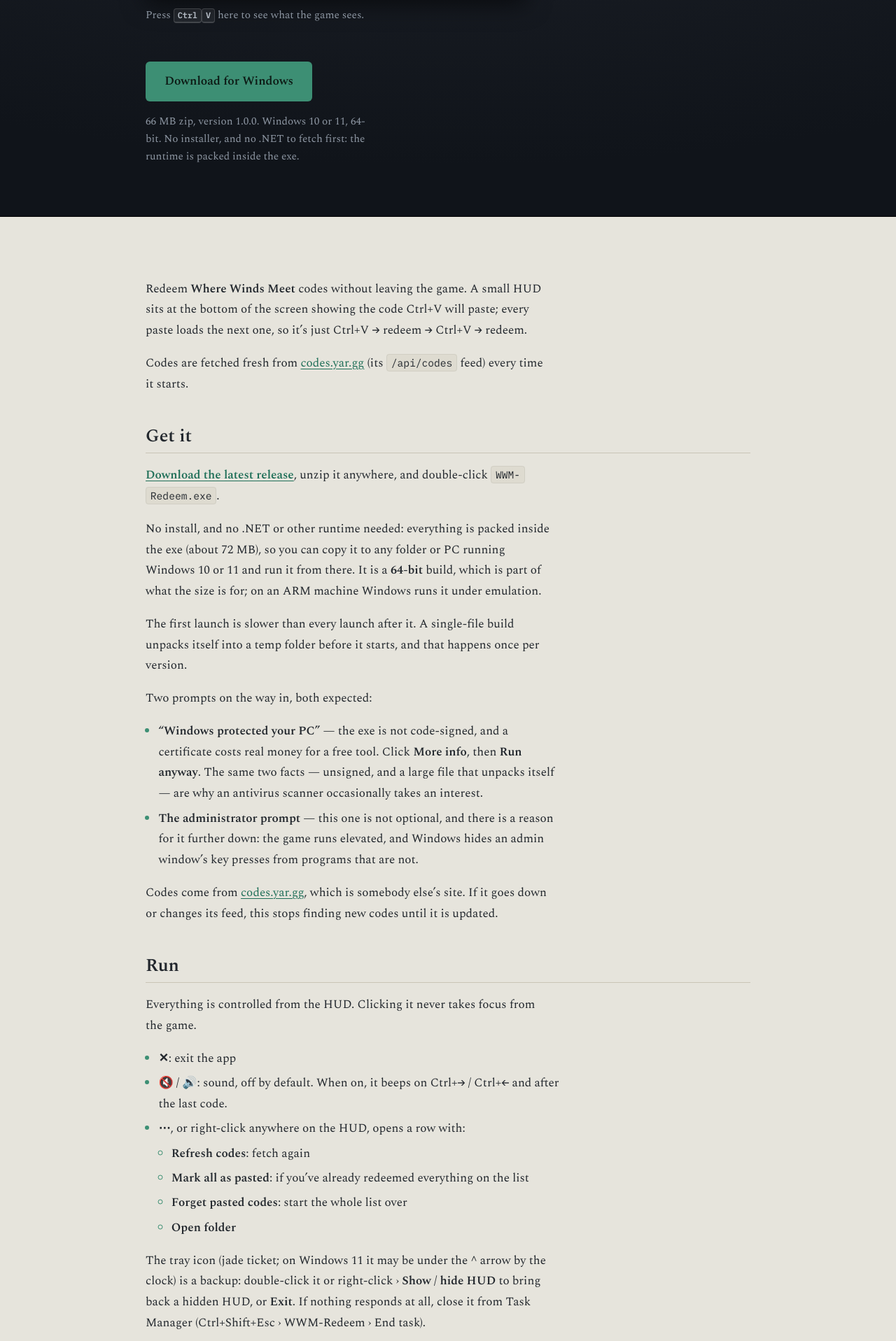
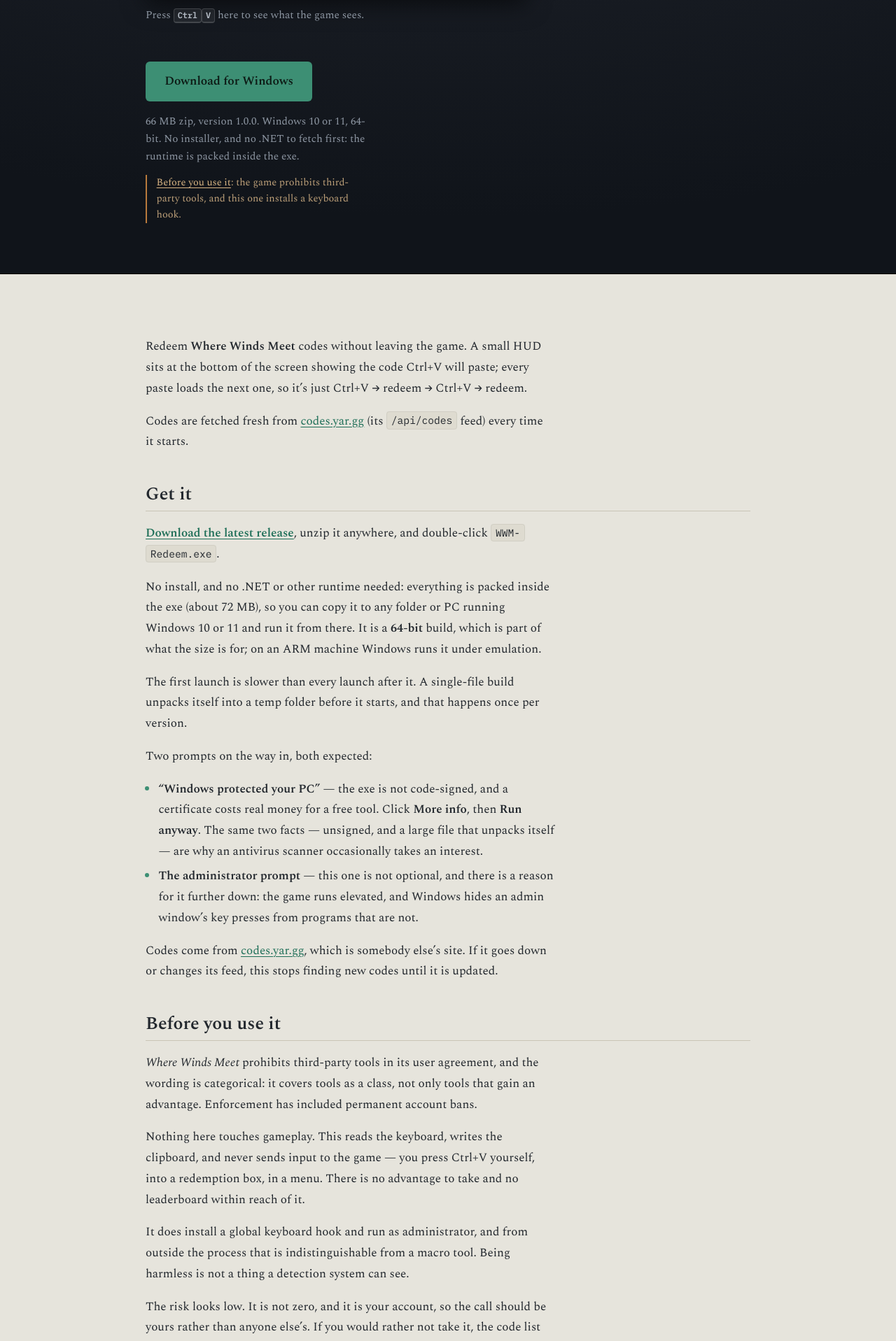
Before and after one commit to aumsaur/WWM_CodeScroll, a Jekyll site: the page built from README.md, in a window 1280 px wide. Shown: the part 418-2335 px from the top of the page at 70% size. Built offline with Jekyll 4.4.1, drawn with Linux system fonts in a browser that asks for light colours; our own code applies the rules of GitHub Pages for plain Markdown files; some of the changed text lies outside the part shown.

Commit message:
Say what using this might cost, above the download button
The page told people about SmartScreen and the admin prompt and said nothing
about the one risk that could actually cost them something. Where Winds Meet
prohibits third-party tools categorically -- as a class, not by advantage
gained -- and enforcement has included permanent bans.

The section is honest in both directions. This never sends input to the game
and has no gameplay surface at all; it also installs a global keyboard hook
and runs elevated, and from outside the process those two facts are what a
macro tool looks like. Being harmless is not visible to a detection system.

Placed above the fold in the hero as well, because a download button with the
caveat only underneath it is a download button with no caveat, and repeated
in the release notes, because most people will never see the page.

Whoever reads it already made their own decision about their own account.
That is the whole point of writing it down.

Co-Authored-By: Claude Opus 5 <noreply@anthropic.com>

```diff
--- a/README.md
+++ b/README.md
@@ -24,6 +24,26 @@ Two prompts on the way in, both expected:
 - **The administrator prompt** — this one is not optional, and there is a reason for it further down: the game runs elevated, and Windows hides an admin window's key presses from programs that are not.
 
 Codes come from [codes.yar.gg](https://codes.yar.gg/), which is somebody else's site. If it goes down or changes its feed, this stops finding new codes until it is updated.
+
+## Before you use it
+
+*Where Winds Meet* prohibits third-party tools in its user agreement, and the
+wording is categorical: it covers tools as a class, not only tools that gain an
+advantage. Enforcement has included permanent account bans.
+
+Nothing here touches gameplay. This reads the keyboard, writes the clipboard,
+and never sends input to the game — you press Ctrl+V yourself, into a
+redemption box, in a menu. There is no advantage to take and no leaderboard
+within reach of it.
+
+It does install a global keyboard hook and run as administrator, and from
+outside the process that is indistinguishable from a macro tool. Being harmless
+is not a thing a detection system can see.
+
+The risk looks low. It is not zero, and it is your account, so the call should
+be yours rather than anyone else's. If you would rather not take it, the code
+list is public — open [codes.yar.gg](https://codes.yar.gg/) and copy them
+across by hand.
 
 ## Run
 
--- a/_layouts/default.html
+++ b/_layouts/default.html
@@ -56,6 +56,13 @@
             66&nbsp;MB zip, version 1.0.0. Windows 10 or 11, 64-bit. No
             installer, and no .NET to fetch first: the runtime is packed inside
             the exe.
+          </p>
+          <!-- Above the fold on purpose. The long version is in the manual,
+               but a download button with the caveat only underneath it is a
+               download button with no caveat. -->
+          <p class="get__warn">
+            <a href="#before-you-use-it">Before you use it</a>: the game
+            prohibits third-party tools, and this one installs a keyboard hook.
           </p>
         </div>
       </div>
--- a/assets/css/style.css
+++ b/assets/css/style.css
@@ -227,6 +227,22 @@ kbd {
   color: #8d96a2;
 }
 
+.get__warn {
+  max-width: 44ch;
+  margin: 0.85rem 0 0;
+  padding-left: 0.85rem;
+  border-left: 2px solid #b87a3c;
+  font-size: 0.9rem;
+  line-height: 1.6;
+  color: #bda079;
+}
+.get__warn a {
+  color: #d8b483;
+}
+.get__warn a:hover {
+  color: #eccfa6;
+}
+
 /* ---------- the manual ---------- */
 
 .paper {
```
